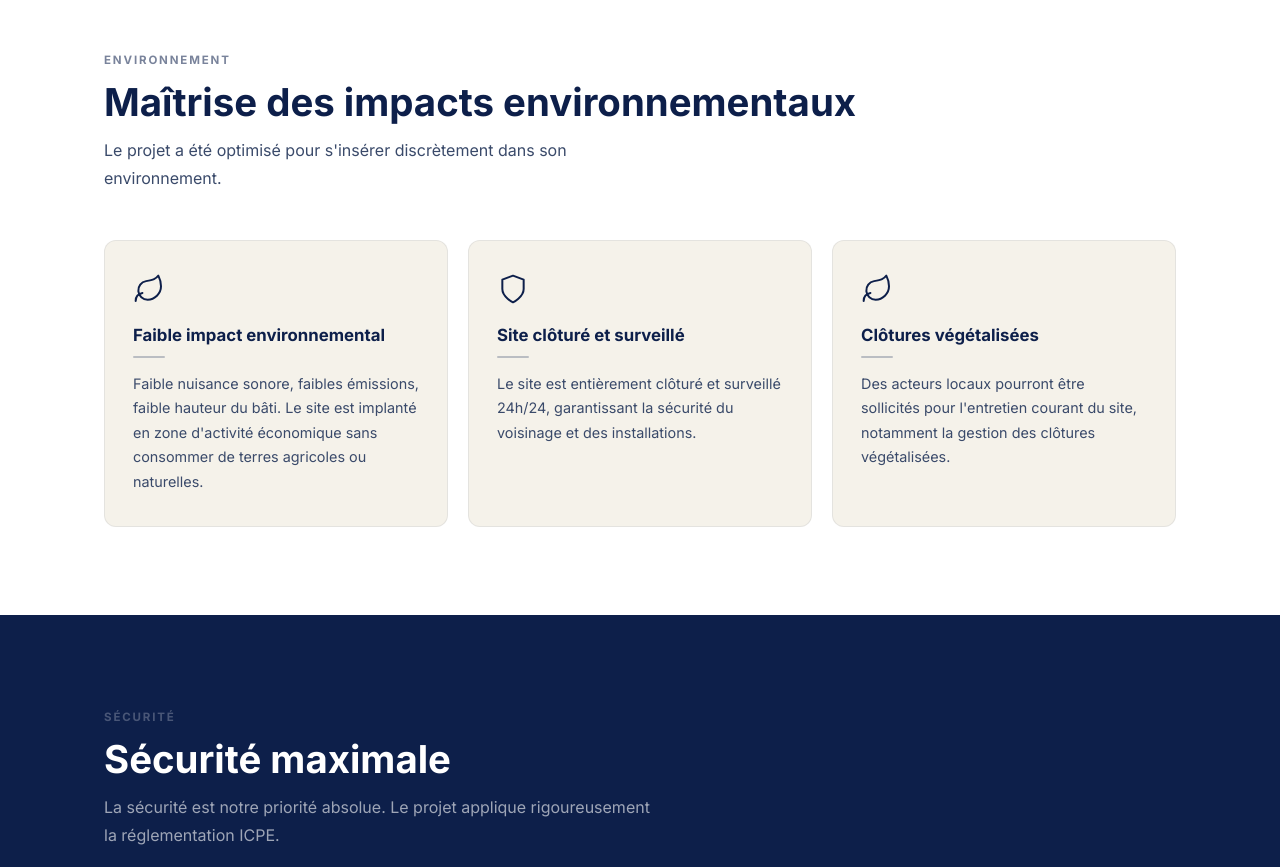
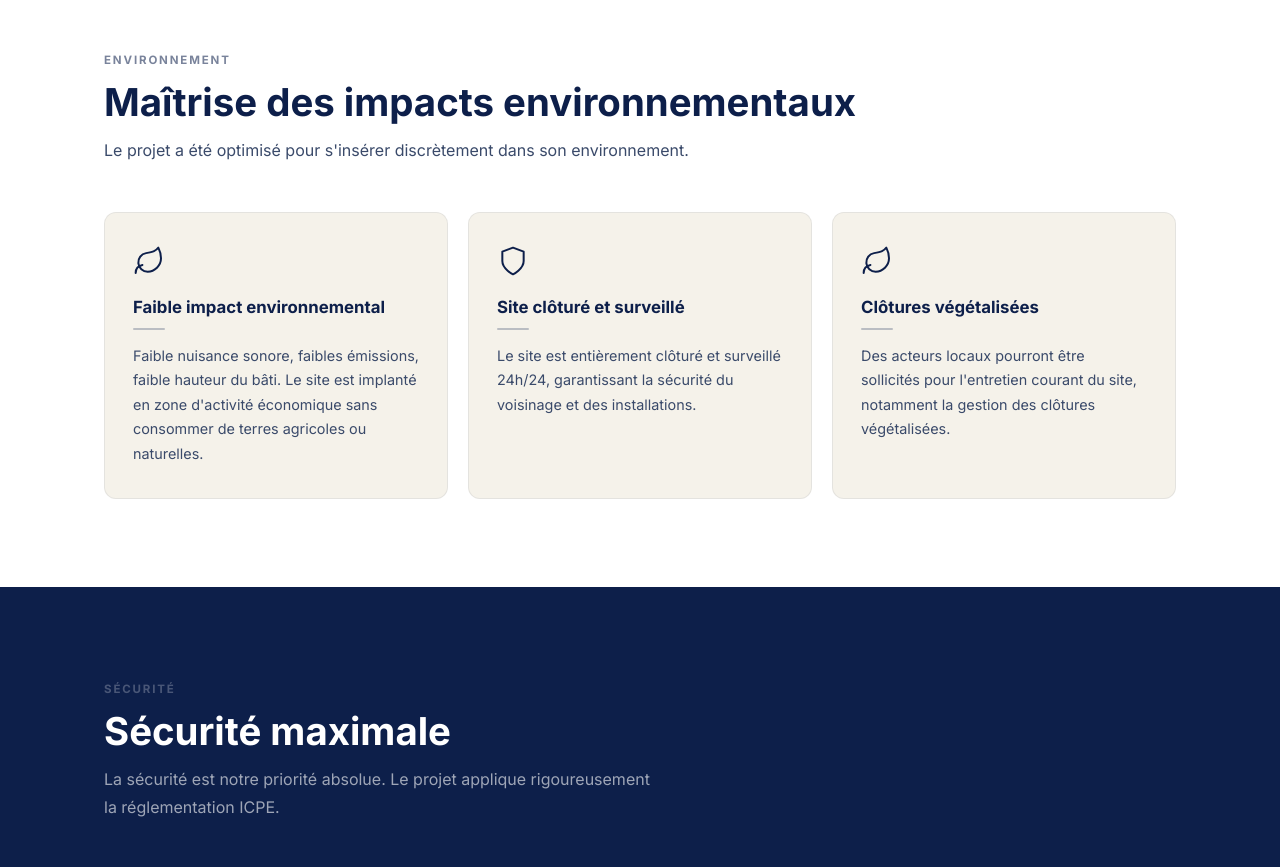
Before and after one commit to Imrane-Mou/enerfyh-site-project-template, a React (Create React App) app: page /projet/avesnes-le-comte in a window 1280 px wide. Shown: the part 3340-4207 px from the top of the page. Built offline with nearby package versions, Linux system fonts and the light colour scheme.

Commit message:
small fix withmax

```diff
--- a/src/pages/ProjectPage.jsx
+++ b/src/pages/ProjectPage.jsx
@@ -215,7 +215,7 @@ export default function ProjectPage() {
         <div className="container">
           <span className="eyebrow">Environnement</span>
           <h2 style={{ color: '#0D1F4A', marginBottom: 12 }}>Maîtrise des impacts environnementaux</h2>
-          <p style={{ color: '#3A4A6A', marginBottom: 48, maxWidth: 580 }}>Le projet a été optimisé pour s'insérer discrètement dans son environnement.</p>
+          <p style={{ color: '#3A4A6A', marginBottom: 48, maxWidth: 700 }}>Le projet a été optimisé pour s'insérer discrètement dans son environnement.</p>
           <div style={{ display: 'grid', gridTemplateColumns: 'repeat(auto-fit, minmax(280px,1fr))', gap: 20 }}>
             {p.environment.map((item, i) => (
               <div key={i} style={{ background: '#F5F2EA', borderRadius: 12, padding: '32px 28px', border: '1px solid rgba(13,31,74,0.07)', transition: 'transform 0.2s, box-shadow 0.2s' }}
```
